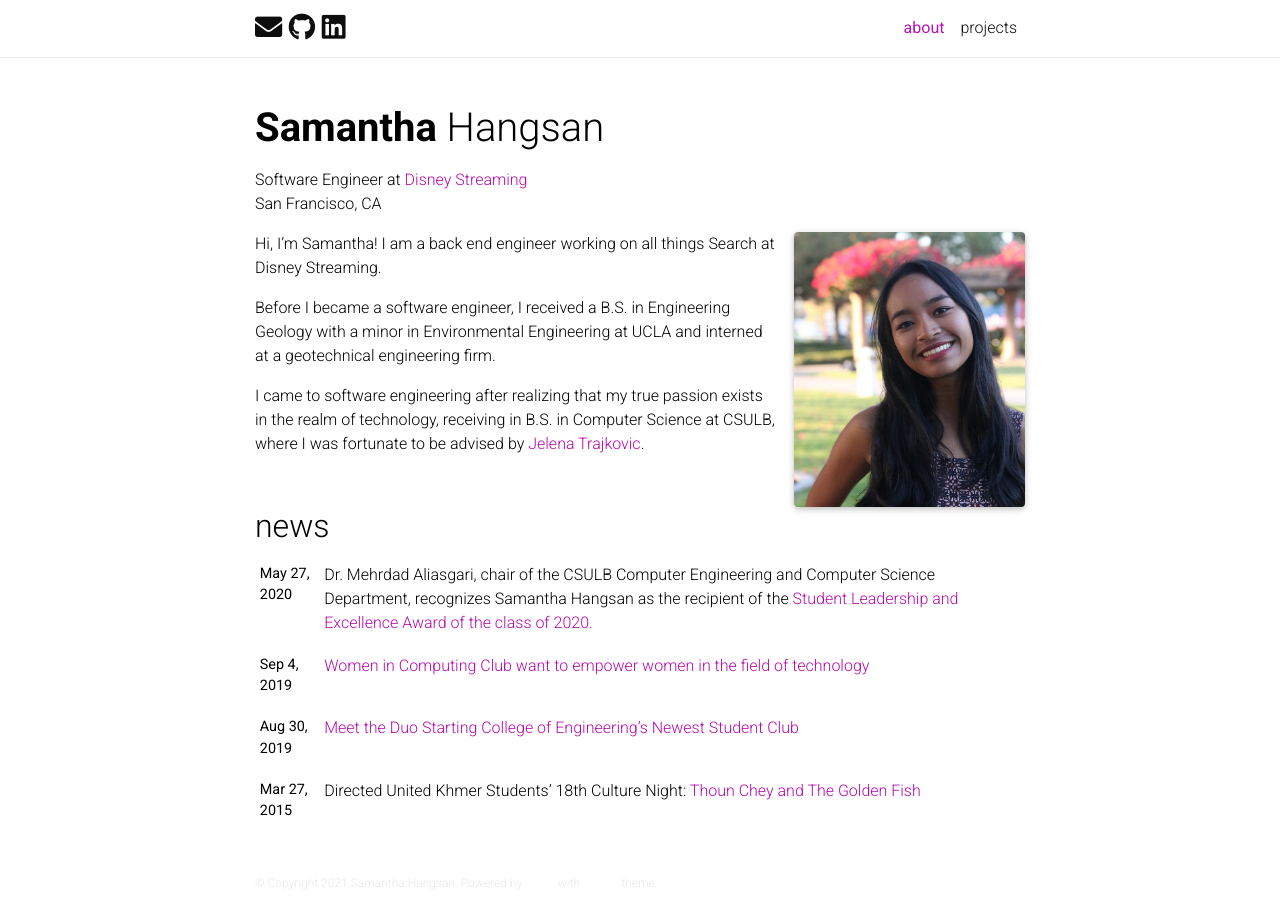
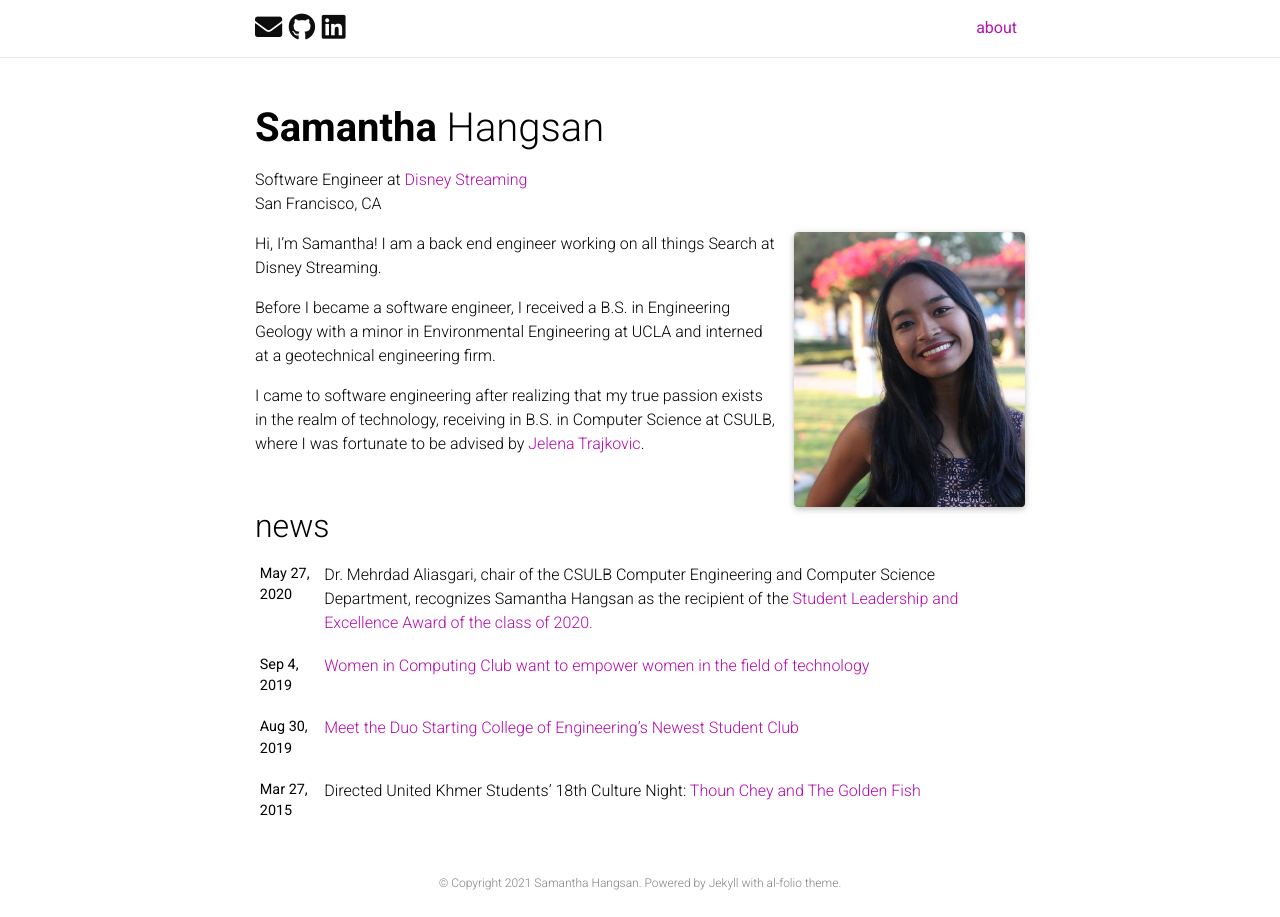
Before and after one commit to samantha/samantha.github.io, a Jekyll site: the page built from _pages/about.md, in a window 1280 px wide. Built offline with Jekyll 4.4.1, drawn with Linux system fonts in a browser that asks for light colours; nearby versions of some CDN libraries; comment, search, counter and statistics services are not loaded; a style sheet for code colours, icons or effects is not loaded.

Commit message:
center footer

```diff
--- a/_includes/footer.html
+++ b/_includes/footer.html
@@ -14,7 +14,7 @@
 {% else %}
 <footer class="sticky-bottom mt-5">
   <div class="container">
-    &copy; Copyright {{ site.time | date: '%Y' }} {{ site.first_name }} {{ site.middle_name }} {{ site.last_name }}.
+   &copy; Copyright {{ site.time | date: '%Y' }} {{ site.first_name }} {{ site.middle_name }} {{ site.last_name }}.
     {{ site.footer_text }}
     {% if site.impressum_path %}
     <a href="{{ site.url }}{{ site.baseurl }}{{ site.impressum_path }}">Impressum</a>.
--- a/_sass/_base.scss
+++ b/_sass/_base.scss
@@ -231,6 +231,7 @@
     color: var(--global-footer-text-color);
     padding-top: 9px;
     padding-bottom: 8px;
+    text-align: center;
   }
   a {
     color: var(--global-footer-link-color);
--- a/_sass/_themes.scss
+++ b/_sass/_themes.scss
@@ -10,8 +10,8 @@
   --global-theme-color: #{$purple-color};
   --global-hover-color: #{$purple-color};
   --global-footer-bg-color: #{$white-color};
-  --global-footer-text-color: #{$grey-color-light};
-  --global-footer-link-color: #{$white-color};
+  --global-footer-text-color: #{$grey-color};
+  --global-footer-link-color: #{$grey-color};
   --global-distill-app-color: #{$grey-color};
 
   .fa-sun {
```
Also changed, not shown: _pages/projects.md (+1 -1 lines).
